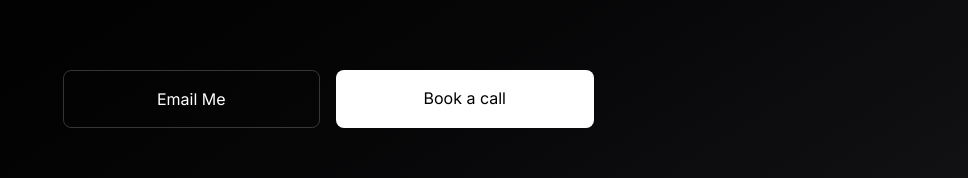
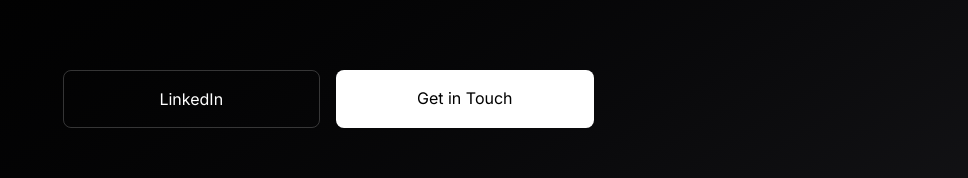
Before and after one commit to douniacodes/portfolio, a Next.js app: page / in a window 1280 px wide. Shown: the part 7919-8097 px from the top of the page, without its empty margins (312-1280 px from the left). Built offline with nearby package versions, Linux system fonts and the light colour scheme.

Commit message:
nouvelle section contact

```diff
--- a/src/app/components/LanguageContext.tsx
+++ b/src/app/components/LanguageContext.tsx
@@ -28,8 +28,8 @@
     aboutIntro: "I craft digital experiences with purpose and a drive to make an impact.",
     aboutSpecialty: "With frontend as my tool, I bring ideas to life with energy, meaning, and motion.",
     connect: 'Connect',
-    emailMe: 'Email Me',
-    calendly: 'Book a call',
+    linkedinMe: 'LinkedIn',
+    contactForm: 'Get in Touch',
     projectGhcTitle: "GHC Computing",
     projectGhcDescription: "Showcase website developed with React/Next.js",
     projectGhcTech: "React · Next.js · TailwindCSS · SEO Google",
@@ -62,8 +62,8 @@
     aboutIntro: "Je construis des expériences numériques avec intention et envie d'impact.",
     aboutSpecialty: "Front en main, je donne vie aux idées avec énergie, sens et mouvement.",
     connect: 'Contact',
-    emailMe: 'Envoyez-moi un mail',
-    calendly: 'Planifier un appel',
+    linkedinMe: 'LinkedIn',
+    contactForm: 'Être rappelé(e)',
     projectGhcTitle: "GHC Computing",
     projectGhcDescription: "Site vitrine développé avec React/Next.js",
     projectGhcTech: "React · Next.js · TailwindCSS · SEO Google",
@@ -96,8 +96,8 @@
     aboutIntro: "Diseño experiencias digitales con intención y ganas de generar impacto.",
     aboutSpecialty: "Con el frontend como herramienta, doy vida a las ideas con energía, sentido y movimiento.",
     connect: 'Conectar',
-    emailMe: 'Envíame un correo',
-    calendly: 'Agendar llamada',
+    linkedinMe: 'LinkedIn',
+    contactForm: 'Enviar solicitud',
     projectGhcTitle: "GHC Computing",
     projectGhcDescription: "Sitio web desarrollado con React/Next.js",
     projectGhcTech: "React · Next.js · TailwindCSS · SEO Google",
--- a/src/app/page.tsx
+++ b/src/app/page.tsx
@@ -324,11 +324,11 @@
           </h2>
 
           <div className="grid grid-cols-2 gap-4 mt-20">
-            <a href="mailto:dounia.codes@gmail.com" className="border border-white/20 rounded-lg py-4 px-6 hover:bg-white hover:text-black transition-all">
-              {t('emailMe')}
+            <a href="https://www.linkedin.com/in/dounia-bkm-353b72367/" className="border border-white/20 rounded-lg py-4 px-6 hover:bg-white hover:text-black transition-all">
+              {t('linkedinMe')}
             </a>
-            <a href="https://calendly.com/dounia-codes/30min" className="bg-white text-black rounded-lg py-4 px-6 hover:bg-transparent hover:text-white hover:border hover:border-white/20 transition-all">
-              {t('calendly')}
+            <a href="https://tally.so/r/wQazqp" className="bg-white text-black rounded-lg py-4 px-6 hover:bg-transparent hover:text-white hover:border hover:border-white/20 transition-all">
+              {t('contactForm')}
             </a>
           </div>
         </div>
```
